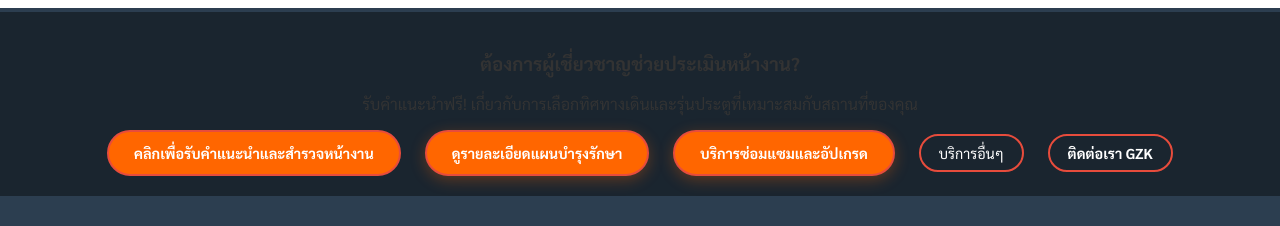
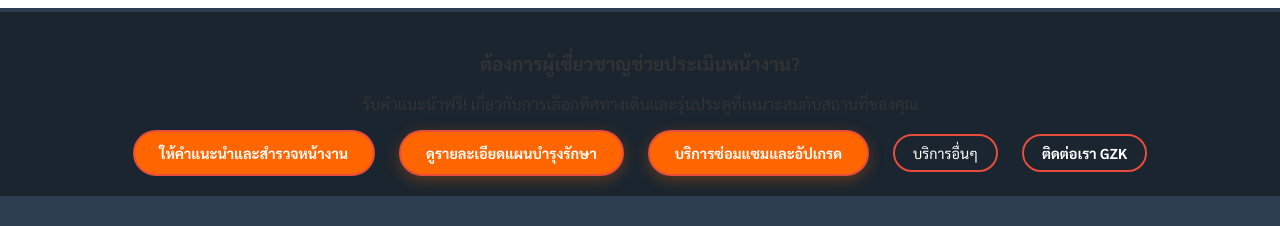
Before and after one commit to hotchaiwat/GZK-web, a plain HTML site: page index.html in a window 1280 px wide. Shown: the part 209-435 px from the top of the page. Drawn offline with Linux system fonts and the light colour scheme.

Commit message:
Update button text for survey guidance

```diff
--- a/index.html
+++ b/index.html
@@ -83,7 +83,7 @@
     <p>รับคำแนะนำฟรี! เกี่ยวกับการเลือกทิศทางเดินและรุ่นประตูที่เหมาะสมกับสถานที่ของคุณ</p>
 
     <a href="survey-guide.html" class="btn-survey" style="background: #ff6600; color: white; padding: 12px 25px; text-decoration: none; border-radius: 30px; font-weight: bold; display: inline-block;">
-        คลิกเพื่อรับคำแนะนำและสำรวจหน้างาน
+        ให้คำแนะนำและสำรวจหน้างาน
     </a>
 
         <a href="maintenance-guide.html" class="btn-maintenance"
```
